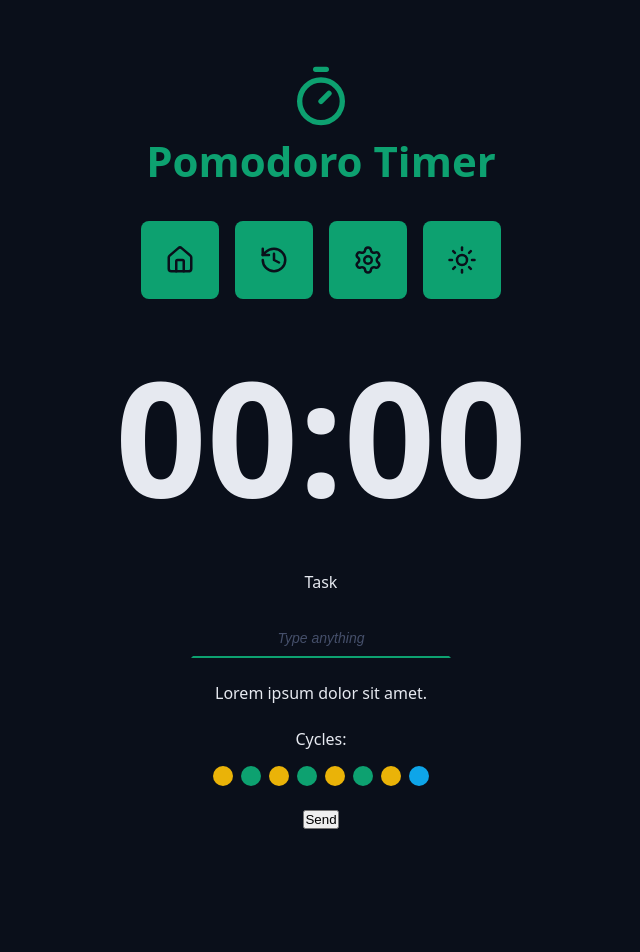
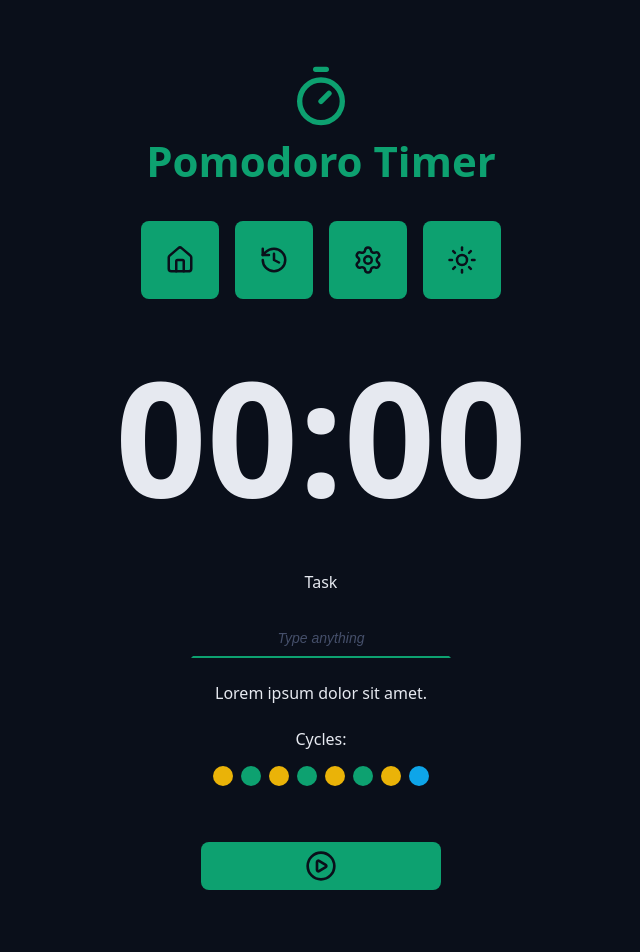
Before and after one commit to Aleydon/Pomodoro-Timer, a React (Vite) app: page / in a window 1280 px wide. Shown: the top 952 px of the page, without its empty margins (319-959 px from the left). Before the commit the page ends 861 px from the top, so only its background shows below. Built offline with nearby package versions, Linux system fonts and the light colour scheme.

Commit message:
feat(button component): created button component with your variants, play | stop

```diff
--- a/src/App.tsx
+++ b/src/App.tsx
@@ -1,6 +1,9 @@
 import './styles/global.css';
 import './styles/theme.css';
 
+import { PlayCircleIcon, StopCircleIcon } from 'lucide-react';
+
+import { Button } from './components/Button';
 import { Container } from './components/Container';
 import { CountDown } from './components/CountDown';
 import { Cycles } from './components/Cycles';
@@ -37,7 +40,8 @@
 						<Cycles />
 					</div>
 					<div className="formRow">
-						<button type="submit">Send</button>
+						<Button type="submit" icon={<PlayCircleIcon />} />
+						<Button type="submit" icon={<StopCircleIcon />} color="red" />
 					</div>
 				</form>
 			</Container>
--- /dev/null
+++ b/src/components/Button/index.tsx
@@ -0,0 +1,20 @@
+import styles from './styles.module.css';
+
+type ButtonProps = React.ButtonHTMLAttributes<HTMLButtonElement> & {
+	icon: React.ReactNode;
+	color?: 'green' | 'red';
+};
+
+export function Button({ icon, color = 'green', ...props }: ButtonProps) {
+	return (
+		<>
+			<button
+				className={`${styles.button} ${styles[color]}`}
+				{...props}
+				color={color}
+			>
+				{icon}
+			</button>
+		</>
+	);
+}
--- /dev/null
+++ b/src/components/Button/styles.module.css
@@ -0,0 +1,33 @@
+.button {
+	display: flex;
+	align-items: center;
+	justify-content: center;
+	min-width: 24rem;
+	padding: 0.8rem;
+	cursor: pointer;
+	border: none;
+	border-radius: 0.8rem;
+	color: var(--text-over-primary);
+	margin: 3.2rem 0;
+	transition: all 0.1s ease-in-out;
+}
+
+.button svg {
+	width: 3.2rem;
+	height: 3.2rem;
+}
+
+.button:hover {
+	filter: brightness(80%);
+	color: var(--text-over-primary-dark);
+}
+
+.green {
+	background: var(--primary);
+	color: var(--text-over-primary);
+}
+
+.red {
+	background: var(--error);
+	color: var(--text-over-error);
+}
```
